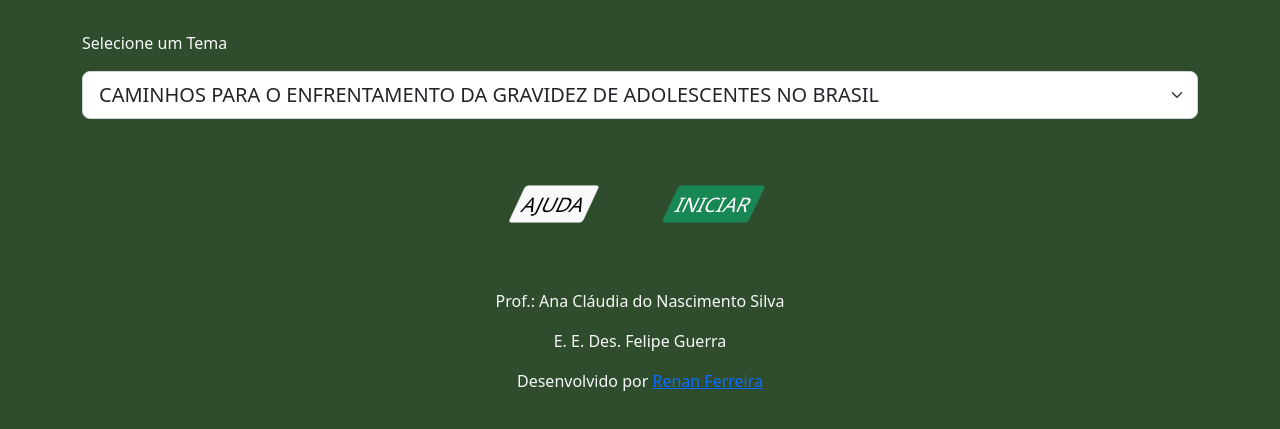
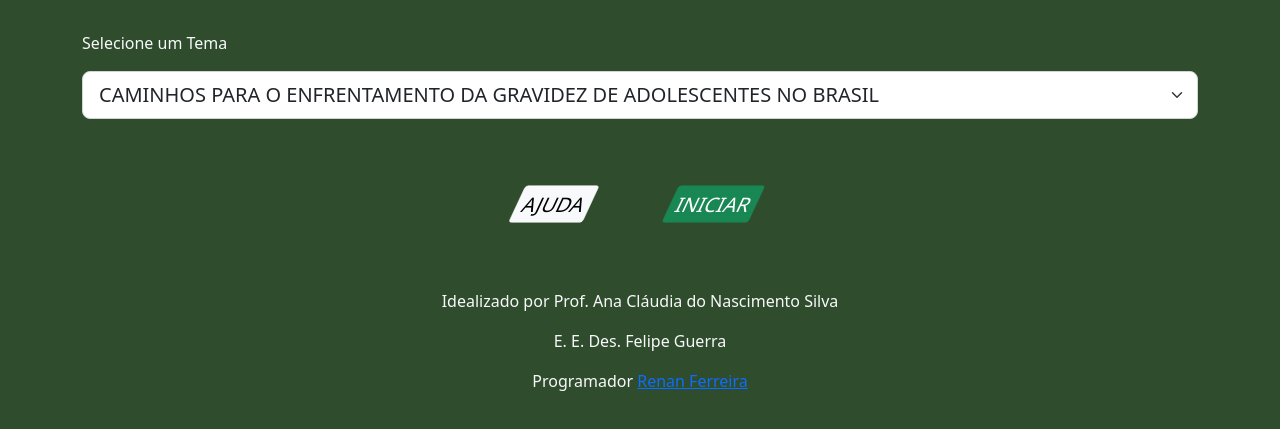
Before and after one commit to meiotera/Redacao-Enem-Beta, a website: page index.html in a window 1280 px wide. Shown: the part 367-796 px from the top of the page. Drawn offline with nearby package versions, Linux system fonts and the light colour scheme.

Commit message:
Update index.html

```diff
--- a/index.html
+++ b/index.html
@@ -116,9 +116,9 @@
             </div>
         </div>
         <div class="container text-center text-light">
-            <p>Prof.: Ana Cláudia do Nascimento Silva</p>
+            <p>Idealizado por Prof. Ana Cláudia do Nascimento Silva</p>
             <p>E. E. Des. Felipe Guerra</p>
-            <p>Desenvolvido por <a target="_blank" href="https://github.com/meiotera">Renan Ferreira</a></p>
+            <p>Programador <a target="_blank" href="https://github.com/meiotera">Renan Ferreira</a></p>
         </div>
     </div>
 
```
